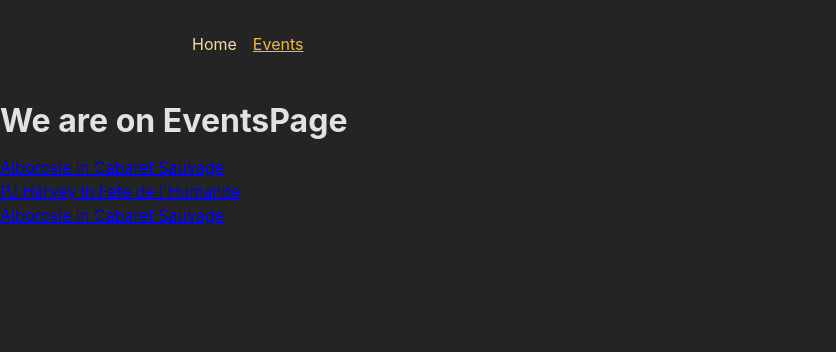
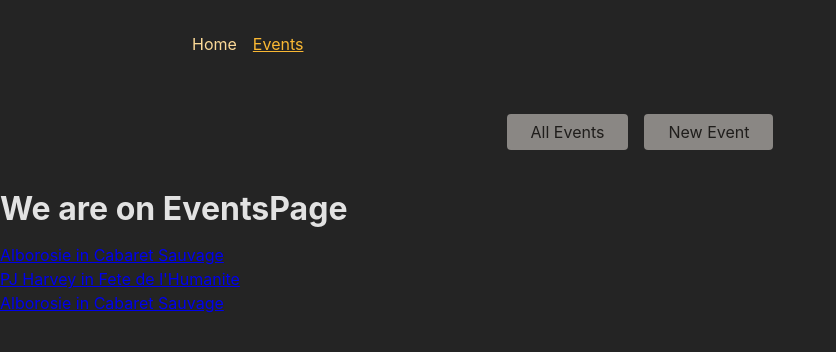
Before and after one commit to wako057/react-router-exercise, a React (Create React App) app in the folder frontend/: page /events in a window 1280 px wide. Shown: the top 352 px of the page, without its empty margins (0-836 px from the left). Built offline with nearby package versions, Linux system fonts and the light colour scheme.

Commit message:
feat: add bonus nested routes

```diff
--- /dev/null
+++ b/frontend/src/pages/EventLayout.js
@@ -0,0 +1,13 @@
+import { Outlet } from "react-router-dom";
+import EventsNavigation from "../components/EventsNavigation";
+
+function EventLayout() {
+    return (
+        <>
+            <EventsNavigation/>
+            <Outlet/>
+        </>
+    );
+}
+
+export default EventLayout;
--- a/frontend/src/router.js
+++ b/frontend/src/router.js
@@ -6,6 +6,7 @@
 import EditEventPage from "./pages/EditEventPage";
 import NewEventPage from "./pages/NewEventPage";
 import EventDetailPage from "./pages/EventDetailPage";
+import EventLayout from "./pages/EventLayout";
 
 
 export const router = createBrowserRouter([
@@ -15,10 +16,16 @@
         errorElement: <ErrorPage />,
         children: [
             { index: true, element: <HomePage /> },
-            { path: 'events', element: <EventsPage /> },
-            { path: 'events/:eventId', element: <EventDetailPage /> },
-            { path: 'events/new', element: <NewEventPage /> },
-            { path: 'events/:eventId/edit', element: <EditEventPage /> },
+            {
+                path: 'events', element: <EventLayout />,
+                children: [
+                    { index: true, element: <EventsPage /> },
+                    { path: ':eventId', element: <EventDetailPage /> },
+                    { path: 'new', element: <NewEventPage /> },
+                    { path: ':eventId/edit', element: <EditEventPage /> },
+
+                ]
+            },
 
         ],
     }
```
